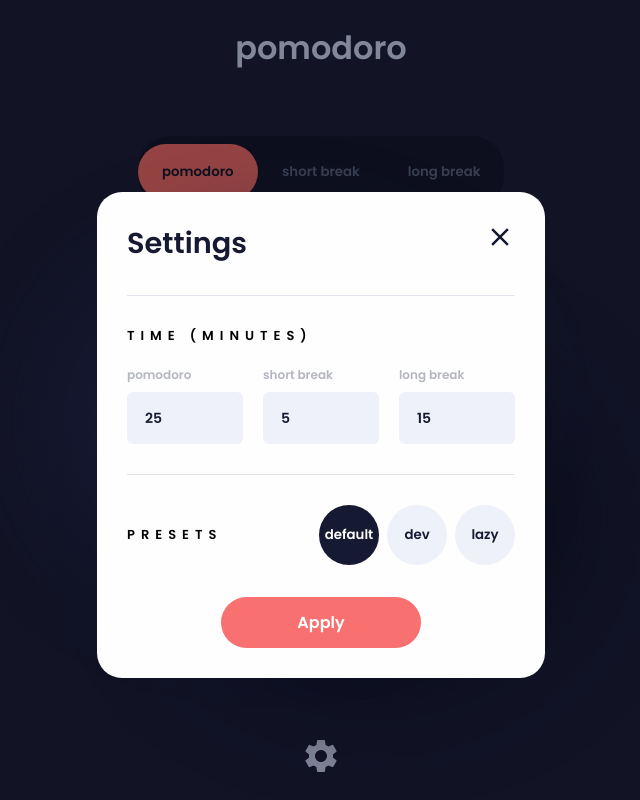
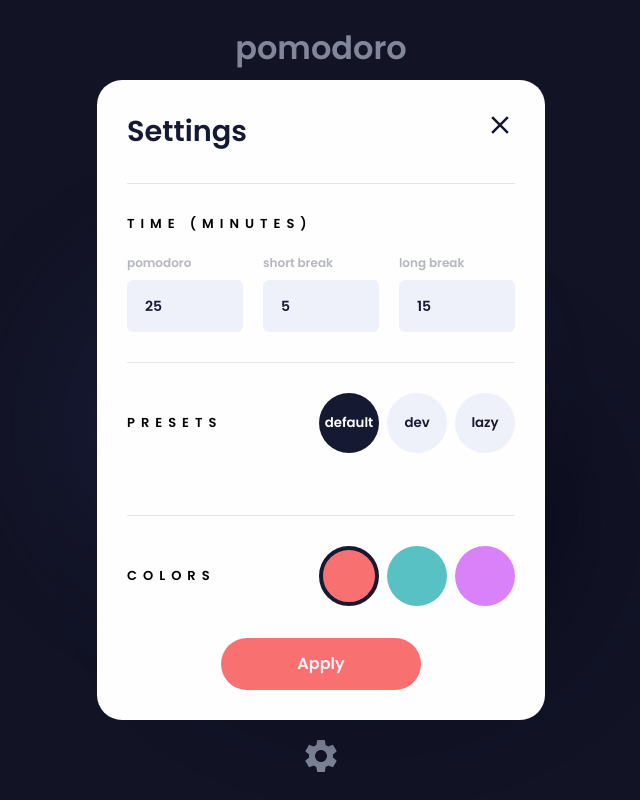
Before and after one commit to raulval/pomodoro-app, a Next.js app: page / in a window 1280 px wide. Both pictures are taken after a click on the icon 640 px from the left and 756 px from the top of the page. Shown: the whole page, without its empty margins (319-959 px from the left). Built offline with nearby package versions, Linux system fonts and the light colour scheme.

Commit message:
✨ add change theme color options to settings modal

```diff
--- a/components/Settings/SettingsModal.styles.ts
+++ b/components/Settings/SettingsModal.styles.ts
@@ -4,9 +4,13 @@ import styled, { DefaultTheme } from "styled-components";
 interface ModalStylesProps {
   active: boolean;
   theme: DefaultTheme;
+  color?: string;
 }
 
 export const Modal = styled.div`
+  display: flex;
+  align-items: center;
+  justify-content: center;
   position: fixed;
   z-index: 1;
   left: 0;
@@ -145,6 +149,32 @@ export const ModalPresetsButton = styled.button`
   transition: background-color 0.1s ease-in 0s;
 `;
 
+export const ModalColors = styled.div`
+  display: flex;
+  justify-content: space-between;
+  align-items: center;
+  margin-bottom: 2rem;
+`;
+
+export const ModalColorsButtons = styled.div`
+  display: flex;
+  gap: 0.5rem;
+`;
+
+export const ModalColorButton = styled.button`
+  display: flex;
+  justify-content: center;
+  align-items: center;
+  cursor: pointer;
+  font-weight: 600;
+  border-radius: 50%;
+  min-width: 60px;
+  min-height: 60px;
+  border: ${(props: ModalStylesProps) =>
+    props.active ? `4px solid ${props.theme.colors.terciary.text}` : "none"};
+  transition: background-color 0.1s ease-in 0s;
+`;
+
 export const ModalApply = styled.div`
   display: flex;
   align-items: center;
@@ -162,7 +192,12 @@ export const ModalApplyButton = styled.button`
   padding-inline: 3rem;
   padding-top: 1rem;
   padding-bottom: 1rem;
-  background: ${(props) => props.theme.themes.color1};
-  color: white;
+  background: ${(props) =>
+    props.color === "color1"
+      ? props.theme.themes.color1
+      : props.color === "color2"
+      ? props.theme.themes.color2
+      : props.theme.themes.color3};
+  color: #eff1fa;
   transition: all 250ms ease 0s;
 `;
--- a/components/Settings/SettingsModal.tsx
+++ b/components/Settings/SettingsModal.tsx
@@ -1,10 +1,13 @@
 import { useEffect, useRef, useState } from "react";
-import { useDispatch } from "react-redux";
+import { useDispatch, useSelector } from "react-redux";
+import { selectColors, setColor } from "../../redux/reducers/colors";
 import {
   setLongBreakTimer,
   setPomodoroTimer,
   setShortBreakTimer,
 } from "../../redux/reducers/timerValues";
+import { colors, presets } from "../../shared/data";
+import Theme from "../../styles/theme";
 
 import {
   CloseIcon,
@@ -12,6 +15,9 @@ import {
   ModalApply,
   ModalApplyButton,
   ModalBody,
+  ModalColorButton,
+  ModalColors,
+  ModalColorsButtons,
   ModalContent,
   ModalHeader,
   ModalPresets,
@@ -33,9 +39,10 @@ interface SettingsModalProps {
 
 const SettingsModal = ({ closeModal }: SettingsModalProps) => {
   const dispatch = useDispatch();
+  const { color } = useSelector(selectColors);
   const modalRef = useRef<HTMLDivElement>(null);
-  const presets = ["default", "dev", "lazy"];
   const [selectedPreset, setSelectedPreset] = useState(presets[0]);
+  const [selectedColor, setSelectedColor] = useState(colors[0]);
   const [pomodoroTime, setPomodoroTime] = useState<number>(25);
   const [shortBreakTime, setShortBreakTime] = useState<number>(5);
   const [longBreakTime, setLongBreakTime] = useState<number>(15);
@@ -70,10 +77,6 @@ const SettingsModal = ({ closeModal }: SettingsModalProps) => {
     };
   }, [modalRef, closeModal, selectedPreset]);
 
-  const handlePreset = (preset: string) => {
-    setSelectedPreset(preset);
-  };
-
   const handleApply = async () => {
     if (
       Number.isNaN(pomodoroTime) ||
@@ -88,6 +91,7 @@ const SettingsModal = ({ closeModal }: SettingsModalProps) => {
       dispatch(setPomodoroTimer(pomodoroTime));
       dispatch(setShortBreakTimer(shortBreakTime));
       dispatch(setLongBreakTimer(longBreakTime));
+      dispatch(setColor(selectedColor));
       closeModal();
     }
   };
@@ -147,7 +151,7 @@ const SettingsModal = ({ closeModal }: SettingsModalProps) => {
                 return (
                   <ModalPresetsButton
                     key={presetItem}
-                    onClick={() => handlePreset(presetItem)}
+                    onClick={() => setSelectedPreset(presetItem)}
                     active={isActive}
                   >
                     {presetItem}
@@ -156,8 +160,37 @@ const SettingsModal = ({ closeModal }: SettingsModalProps) => {
               })}
             </ModalPresetsButtons>
           </ModalPresets>
+
+          <ModalSeparator></ModalSeparator>
+
+          <ModalColors>
+            <ModalText>Colors</ModalText>
+            <ModalColorsButtons>
+              {colors.map((color) => {
+                const isActive = selectedColor === color ? true : false;
+                return (
+                  <ModalColorButton
+                    key={color}
+                    onClick={() => setSelectedColor(color)}
+                    active={isActive}
+                    style={{
+                      background: `${
+                        color === "color1"
+                          ? Theme.themes.color1
+                          : color === "color2"
+                          ? Theme.themes.color2
+                          : Theme.themes.color3
+                      }`,
+                    }}
+                  ></ModalColorButton>
+                );
+              })}
+            </ModalColorsButtons>
+          </ModalColors>
           <ModalApply>
-            <ModalApplyButton onClick={handleApply}>Apply</ModalApplyButton>
+            <ModalApplyButton onClick={handleApply} color={color}>
+              Apply
+            </ModalApplyButton>
           </ModalApply>
         </ModalBody>
       </ModalContent>
```
